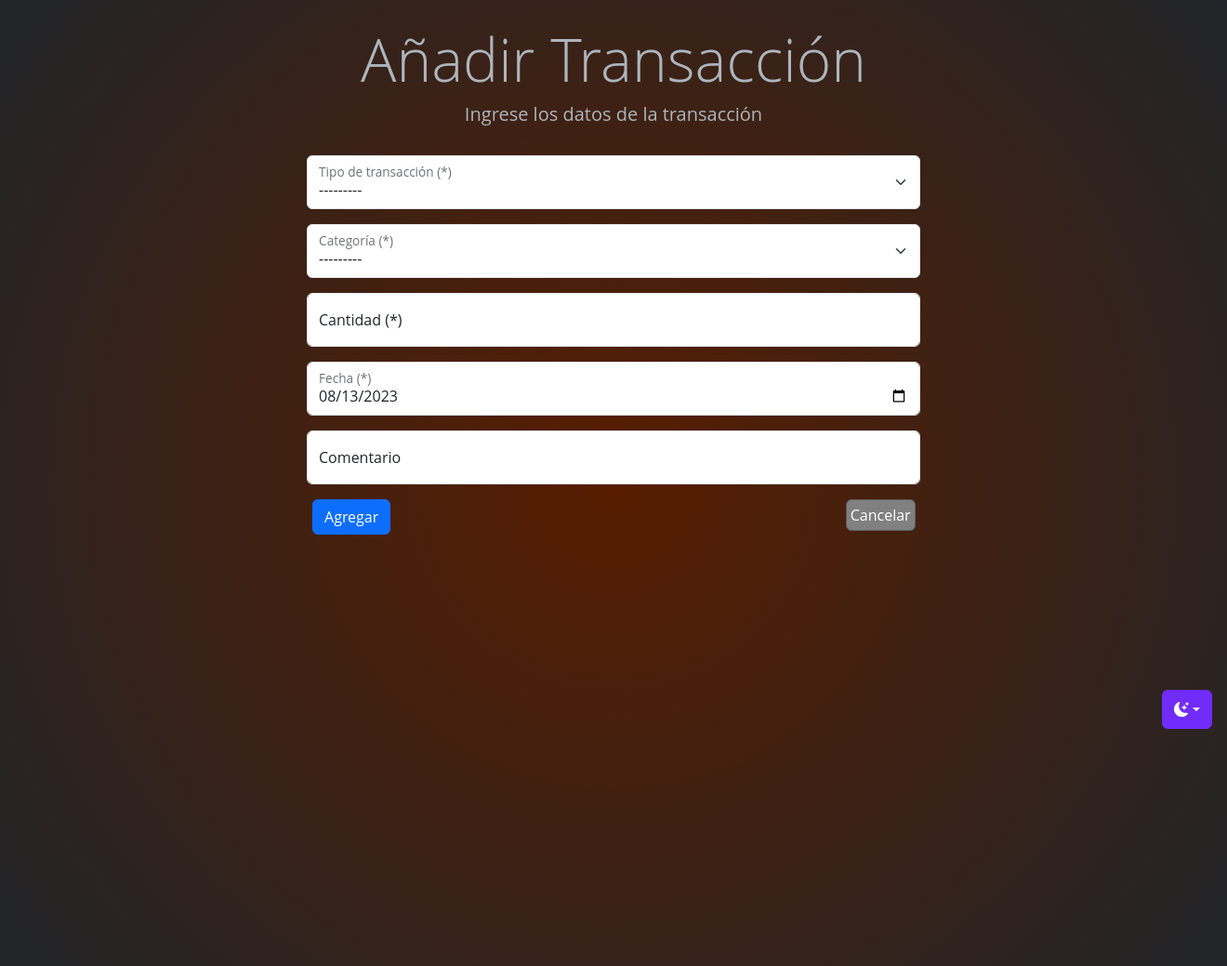
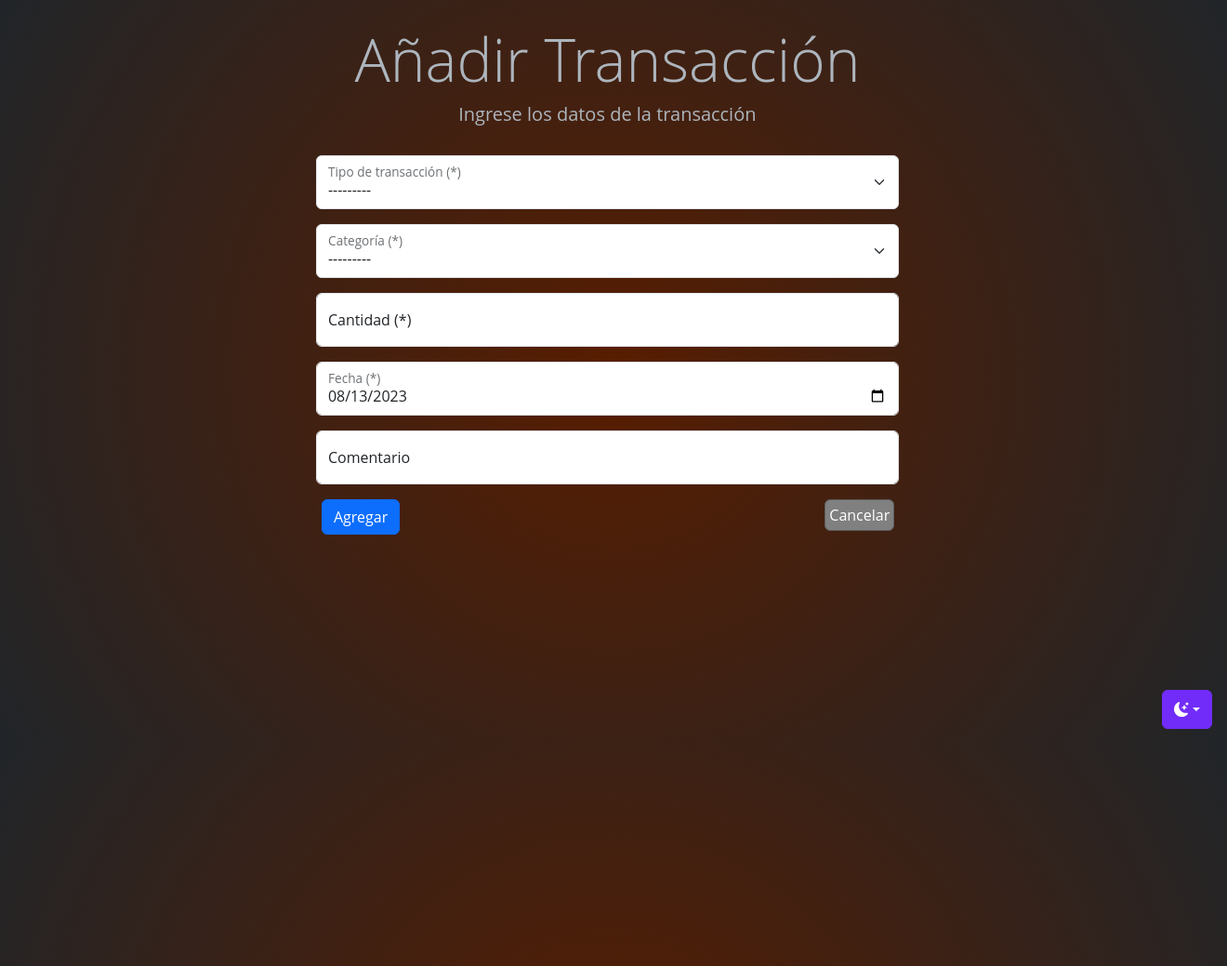
Before and after one commit to RoronoaRoro/App_Test2_Django, a Django app: page /add_transactions/ in a window 1320 px wide; the page is wider, and only the part inside the window is pictured. Shown: that part at 93% size. Run offline with Django 4.2, Linux system fonts and the light colour scheme; a user stored in the database is signed in; some libraries are stand-ins or nearby versions.

Commit message:
Refactor: Design changes in transaction's view

```diff
--- a/App/HomePage/static/css/modificar_transaction.css
+++ b/App/HomePage/static/css/modificar_transaction.css
@@ -2,8 +2,10 @@ body {
     font-family: "Open Sans", -apple-system, BlinkMacSystemFont, "Segoe UI", Roboto, Oxygen-Sans, Ubuntu, Cantarell, "Helvetica Neue", Helvetica, Arial, sans-serif;
     margin-top: 2%;
     margin-bottom: 4%;
-    padding: 0;
+    padding-left: 2%;
     height: 120vh;
+    width: 97%;
+    background-attachment: fixed !important;
 }
 #cancelar {
     text-align: center;
@@ -24,14 +26,19 @@ body {
 #del:hover {
     background-color: rgb(151, 27, 27) !important;
 }
-@media (max-width: 991.9px) {
+@media (max-width: 540px) {
     #cancelar {
         right: 0%;
     }
 }
+@media (min-width: 541px) and (max-width: 991.9px) {
+    #cancelar {
+        right: 2%;
+    }
+}
 @media (min-width: 992px) {
     #cancelar {
-        right:24.5%
+        right:26.2%
     }
 }
 .swal2-height-auto {
--- a/App/HomePage/static/js/ver_transaction.js
+++ b/App/HomePage/static/js/ver_transaction.js
@@ -237,6 +237,7 @@ function openNav() {
   document.getElementById("Sidebar").style.width = "250px";
   document.getElementById("main").style.marginLeft = "250px";
   document.getElementById("boton").style.display = "none";
+  document.getElementById("pagina_transacciones").style.width = "80%";
 }
 
 /* Set the width of the sidebar to 0 and the left margin of the page content to 0 */
@@ -244,4 +245,5 @@ function closeNav() {
   document.getElementById("Sidebar").style.width = "0";
   document.getElementById("main").style.marginLeft = "0";
   document.getElementById("boton").style.display = "block";
+  document.getElementById("pagina_transacciones").style.width = "96%";
 }
```
Also changed, not shown: App/HomePage/static/css/transaction.css (+15 -0 lines).
